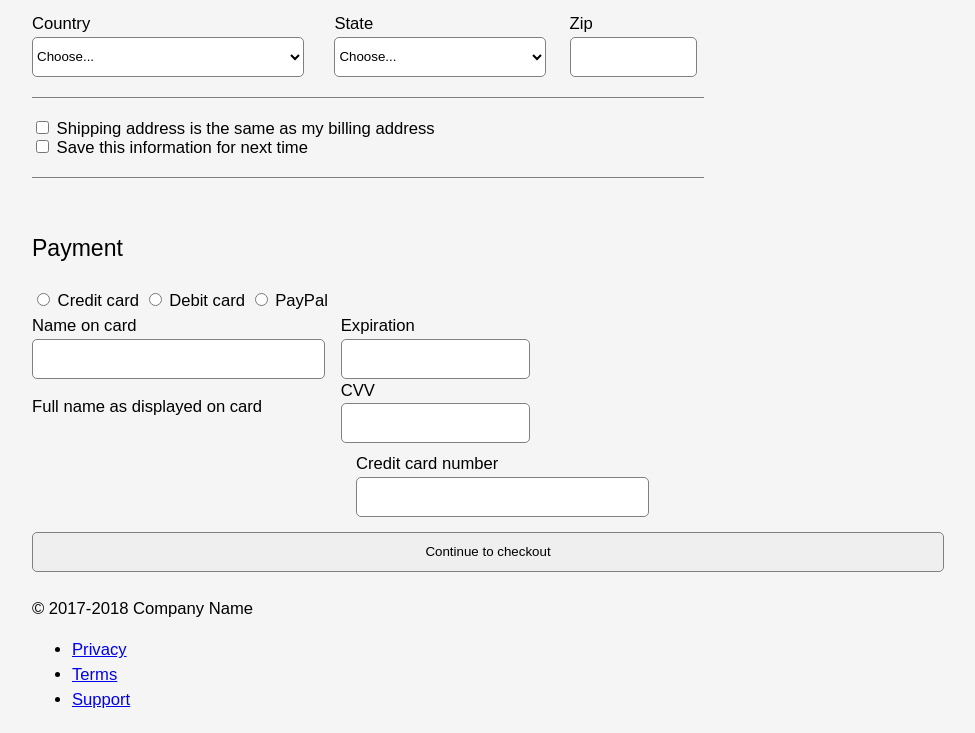
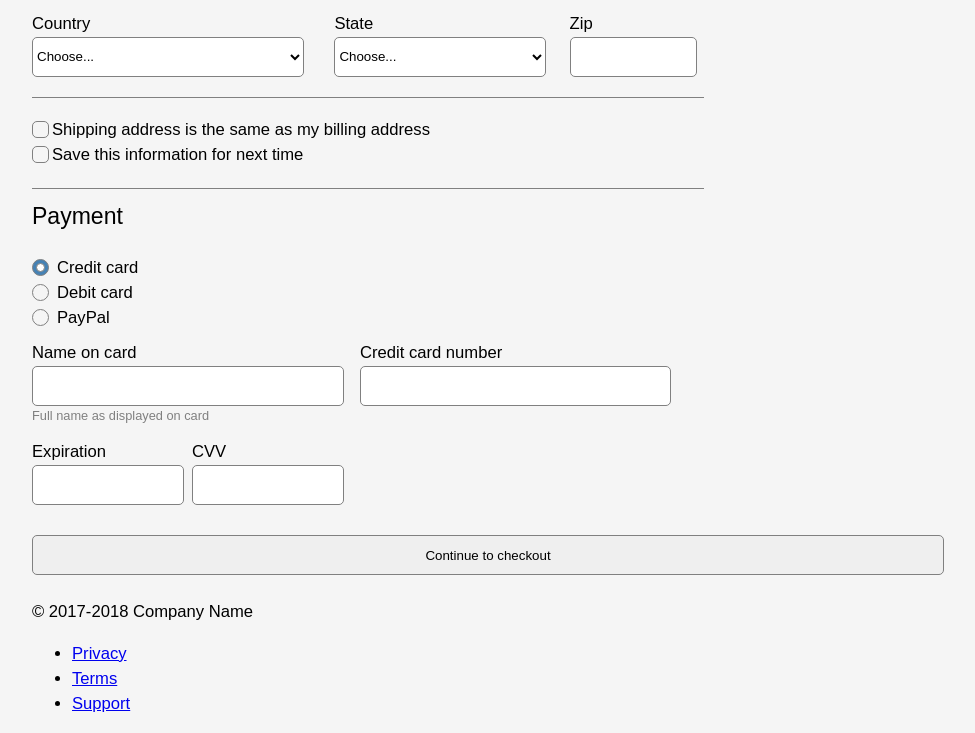
Before and after one commit to DISC-training/template-tuanquoc, a plain HTML site: page index.html in a window 1280 px wide. Shown: the part 720-1453 px from the top of the page, without its empty margins (128-1103 px from the left). Drawn offline with Linux system fonts and the light colour scheme.

Commit message:
Almost done, need fix some bad code

```diff
--- a/index.html
+++ b/index.html
@@ -93,14 +93,27 @@
                     <input type="text" name = "zip">
                 </form>
             </div>
-            <div id = "line">
+            <!--<div id = "line">
                 <div class = "check-box">
-                    <input type="checkbox" name = "checkbox1"> Shipping address is the same as my billing address
+                    <div class="align-box"><input type="checkbox"></div>
+                    <div>Shipping address is the same as my billing address</div>
                 </div>
 
                 <div class = "check-box">
-                        <input type="checkbox" name = "checkbox2"> Save this information for next time
+                    <div class="align-box"><input type="checkbox"></div>
+                    <div> Save this information for next time</div>
                 </div>
+            </div>-->
+            <div id ="line">
+                <label class ="check-box">Shipping address is the same as my billing address
+                    <input type="checkbox">
+                    <span class="checkmark"></span>
+                </label>
+
+                <label class="check-box">Save this information for next time
+                    <input type="checkbox">
+                    <span class="checkmark"></span>
+                </label>
             </div>
 
         </section>
@@ -160,38 +173,47 @@
 
 
         </aside>
-    </div>
         <!--Payment-->
         <div id = "Payment">
             <h3>Payment</h3>
-            <div id = "radio-box">
-                <input type="radio" name = "style-card" value = "credit-card"> Credit card
-                <input type="radio" name = "style-card" value = "debit-card"> Debit card
-                <input type="radio" name = "style-card" value = "paypal"> PayPal
+            <!--Radio Buttons-->
+            <div id="contain-radio">
+                <label class ="radio-box">Credit card
+                    <input type="radio" name="radio" checked="checked">
+                    <span class="radio-mark"></span>
+                </label>
+                <label class ="radio-box">Debit card
+                        <input type="radio" name="radio">
+                        <span class="radio-mark"></span>
+                </label>
+                <label class ="radio-box">PayPal
+                        <input type="radio" name="radio">
+                        <span class="radio-mark"></span>
+                </label>
             </div>
+            <div>
                 <div class = "half-box">
                     <form>
                         Name on card <br>
-                        <input type="text"> <br>
-                        <p>Full name as displayed on card</p>
+                        <input type="text">
                     </form>
+                    <div id="speacial-line">Full name as displayed on card</div>
                 </div>
-
-            <!--clear nameoncard box-->
-            <div class = "half-box" id = "clear-box">
+                <div class = "half-box">
                     <form>
                         Credit card number <br>
                         <input type="text">
                     </form>
                 </div>
-
-            <div class = "small-box">
+            </div>
+            <div class="half-box" style="clear: both">
+                    <div class = "half-box">
                             <form>
                                 Expiration <br>
                                 <input type="text">
                             </form>
                     </div>
-            <div class = "small-box">
+                    <div class = "half-box">
                             <form>
                                 CVV <br>
                                 <input type="text">
@@ -199,6 +221,8 @@
                     </div>
             </div>
 
+        </div>
+    </div>
     <footer>
         <input type="submit" value = "Continue to checkout" id = "button">
         <div id = "liscense">
--- a/style.css
+++ b/style.css
@@ -57,11 +57,10 @@ aside{
 section{
     float: left;
     width: 70%;
-    margin-bottom: 20px;
 }
 #Payment{
     clear: both;
-    float: left;
+    width: 70%;
 }
 .half-box{
     float: left;
@@ -71,15 +70,8 @@ section{
 .full-box{
     margin-bottom: 15px;
 }
-#clear-box{
-    clear: left;
-    float: right;
-}
 footer{
     clear: left;
-}
-.drop-down-list, .small-box, .half-box{
-    display: inline-block;
 }
 /*symbol is @*/
 /*
@@ -163,20 +155,85 @@ select:focus{
     float: left;
     width:  20%;
 }
+/*
 .check-box{
-    display: inline-block;
-    width: 100%;
-    margin: 0px;
+    display: flex;
+    align-items: center;
 }
+.align-box{
+    display: flex;
+    justify-content: center;
+    align-items: center;
+}
+*/
+.check-box{
+    display: block;
+    position: relative;
+    top: 0px;
+    left: 0px;
+    padding-left: 20px;
+    cursor: pointer;
+    user-select: none;
+    -moz-user-select: none;
+}
+/*Hide default checkbox*/
+.check-box input[type="checkbox"]{
+    position: absolute;
+    opacity: 0;
+    height: 0px;
+    width: 0px;
+}
+/*Create checkmark box*/
+.checkmark{
+    position: absolute;
+    width: 17px;
+    height: 17px;
+    top: 3px;
+    left: 0;
+    border: 1px solid gray;
+    border-radius: 5px;
+}
+/*Make checkmark hide */
+.checkmark::after{
+    content: "";
+    display: none;
+    position: absolute;
+}
+/*Style the checkmark*/
+.checkmark::after{
+    top: 3px;
+    left: 5px;
+    width: 2px;
+    height: 5px;
+    border: solid white;
+    border-width: 0 2px 2px 0;
+    transform: rotate(45deg);
+    -moz-transform: rotate(45deg);
+
+}
+/*When box is checked, add a blue background*/
+.check-box input:checked ~ .checkmark{
+    background:steelblue;
+    outline: 2px solid skyblue;
+    -moz-outline-radius: 6px;
+}
+/*Show the checkmark when checked*/
+.check-box input:checked ~ .checkmark::after{
+    display: block;
+}
+
+
+/*Checkbox is complited after updated*/
 #line{
    border-top: 1px solid gray;
    border-bottom: 1px solid gray;
    clear: both;
    padding: 20px 0;
    margin: 30px 0;
-   line-height: 1;
+   line-height: 1.5;
    position: relative;
    top : 20px;
+
 }
 /* End billing address*/
 
@@ -263,3 +320,59 @@ select:focus{
     width: 70%;
 }
 /*End Your Cart*/
+#contain-radio{
+    position: relative;
+    margin-bottom: 10px;
+    top: 0px;
+    left: 0px;
+}
+.radio-box{
+    display: block;
+    cursor: pointer;
+    position: relative;
+    top: 0px;
+    left: 0px;
+    padding-left: 25px;
+}
+/*Hide default radio-button*/
+.radio-box input[type="radio"]{
+    height: 0px;
+    width: 0px;
+    position: absolute;
+    opacity: 0;
+}
+/*Create radiomark box */
+.radio-mark{
+    position: absolute;
+    top: 3px;
+    left: 0;
+    border: 1px solid gray;
+    height: 17px;
+    width: 17px;
+    border-radius: 50%;
+}
+/*When the input is checked, add a blue background*/
+.radio-box input:checked ~ .radio-mark{
+    background: steelblue;
+}
+/*Create radiomark*/
+.radio-mark::after{
+    content: "";
+    position: absolute;
+    left: 3px;
+    top: 3px;
+    border: 1px solid gray;
+    height: 7px;
+    width: 7px;
+    border-radius: 50%;
+    background: white;
+    display: none;
+}
+/*Show radio mark*/
+.radio-box input:checked ~ .radio-mark::after{
+    display: block;
+}
+#speacial-line{
+    font-size: 1vw;
+    color: gray;
+}
```
Lines whose indentation alone changed are shown as unchanged.
